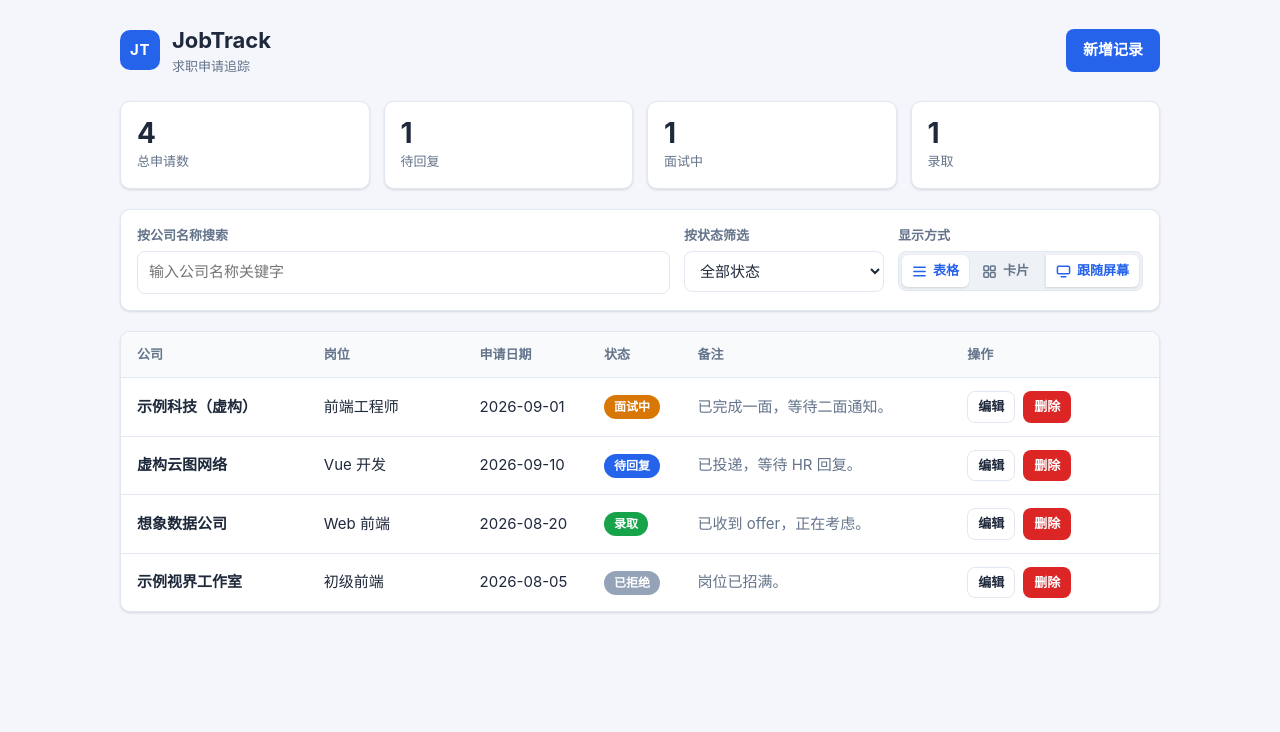
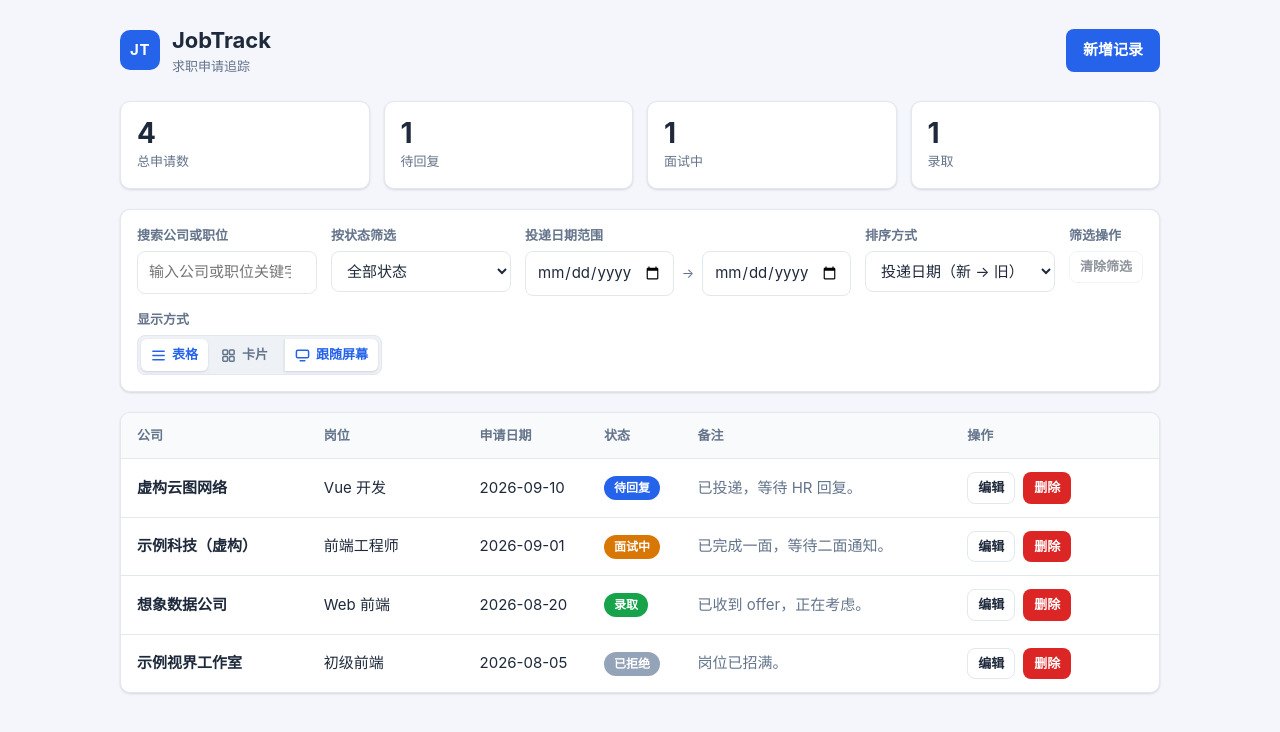
Before and after one commit to wuyanzuqieyuyan/Job-Application-Tracker, a Vue app: page / in a window 1280 px wide. Shown: the top 732 px of the page. Built offline with nearby package versions, Linux system fonts and the light colour scheme.

Commit message:
feat: advanced filters and sorting (keyword, status, date range, sort order)

```diff
--- a/src/App.vue
+++ b/src/App.vue
@@ -16,8 +16,11 @@ import type { Job } from './types'
 const {
   jobs,
   filteredJobs,
-  searchTerm,
-  statusFilter,
+  filters,
+  hasActiveFilters,
+  dateRangeError,
+  patchFilters,
+  clearFilters,
   stats,
   addJob,
   updateJob,
@@ -53,9 +56,7 @@ let toastTimer: ReturnType<typeof setTimeout> | undefined
 
 const TOAST_EXIT_MS = 180
 
-const isFiltering = computed(
-  () => searchTerm.value.trim() !== '' || statusFilter.value !== 'all',
-)
+const isFiltering = computed(() => hasActiveFilters.value)
 
 const undoRemainingMs = computed(() => undoStack.remainingMs.value)
 /** Share of the undo window left, derived from the undo stack's own clock. */
@@ -217,12 +218,13 @@ function confirmDelete() {
       <StatsBar :stats="stats" />
 
       <SearchFilter
-        :search-term="searchTerm"
-        :status-filter="statusFilter"
+        :filters="filters"
+        :has-active-filters="hasActiveFilters"
+        :date-range-error="dateRangeError"
         :view-mode="viewMode"
         :is-auto="isAuto"
-        @update:search-term="searchTerm = $event"
-        @update:status-filter="statusFilter = $event"
+        @update:filters="patchFilters"
+        @clear-filters="clearFilters"
         @update:view-preference="handleViewPreference"
       />
 
@@ -233,6 +235,7 @@ function confirmDelete() {
         :view-mode="viewMode"
         @edit="openEdit"
         @remove="pendingDelete = $event"
+        @clear-filters="clearFilters"
       />
     </main>
 
--- a/src/components/JobTable.vue
+++ b/src/components/JobTable.vue
@@ -13,6 +13,7 @@ defineProps<{
 const emit = defineEmits<{
   (e: 'edit', job: Job): void
   (e: 'remove', job: Job): void
+  (e: 'clearFilters'): void
 }>()
 </script>
 
@@ -95,7 +96,10 @@ const emit = defineEmits<{
       </template>
       <template v-else-if="isFiltering">
         <p class="empty-title">没有匹配的记录</p>
-        <p class="empty-desc">尝试更换搜索关键字或状态筛选条件。</p>
+        <p class="empty-desc">尝试调整搜索关键字、状态或日期范围。</p>
+        <button type="button" class="btn btn-sm btn-ghost empty-action" @click="emit('clearFilters')">
+          清除筛选条件
+        </button>
       </template>
       <template v-else>
         <p class="empty-title">暂无记录</p>
--- a/src/components/SearchFilter.vue
+++ b/src/components/SearchFilter.vue
@@ -1,22 +1,24 @@
 <script setup lang="ts">
-import { STATUS_LABELS, STATUS_ORDER } from '../types'
-import type { JobStatus } from '../types'
+import { STATUS_LABELS, STATUS_ORDER, SORT_LABELS } from '../types'
+import type { JobFilters, JobStatus, SortOrder } from '../types'
 import type { ViewMode, ViewPreference } from '../composables/useViewMode'
 
-defineProps<{
-  searchTerm: string
-  statusFilter: JobStatus | 'all'
+const props = defineProps<{
+  filters: JobFilters
+  hasActiveFilters: boolean
+  dateRangeError: string
   viewMode: ViewMode
   isAuto: boolean
 }>()
 
 const emit = defineEmits<{
-  (e: 'update:searchTerm', value: string): void
-  (e: 'update:statusFilter', value: JobStatus | 'all'): void
+  (e: 'update:filters', value: Partial<JobFilters>): void
+  (e: 'clearFilters'): void
   (e: 'update:viewPreference', value: ViewPreference): void
 }>()
 
 const statuses: (JobStatus | 'all')[] = ['all', ...STATUS_ORDER]
+const sortOrders: SortOrder[] = ['date-desc', 'date-asc']
 
 function labelFor(status: JobStatus | 'all'): string {
   return status === 'all' ? '全部状态' : STATUS_LABELS[status]
@@ -26,27 +28,73 @@ function labelFor(status: JobStatus | 'all'): string {
 <template>
   <section class="toolbar" aria-label="搜索与筛选">
     <div class="field field-search">
-      <label for="search">按公司名称搜索</label>
+      <label for="search">搜索公司或职位</label>
       <input
         id="search"
         type="search"
-        placeholder="输入公司名称关键字"
-        :value="searchTerm"
-        @input="emit('update:searchTerm', ($event.target as HTMLInputElement).value)"
+        placeholder="输入公司或职位关键字"
+        :value="props.filters.keyword"
+        @input="emit('update:filters', { keyword: ($event.target as HTMLInputElement).value })"
       />
     </div>
+
     <div class="field field-status">
       <label for="status">按状态筛选</label>
       <select
         id="status"
-        :value="statusFilter"
-        @change="emit('update:statusFilter', ($event.target as HTMLSelectElement).value as JobStatus | 'all')"
+        :value="props.filters.status"
+        @change="emit('update:filters', { status: ($event.target as HTMLSelectElement).value as JobStatus | 'all' })"
       >
         <option v-for="status in statuses" :key="status" :value="status">
           {{ labelFor(status) }}
         </option>
       </select>
     </div>
+
+    <div class="field field-range">
+      <span class="field-range-label" id="date-range-label">投递日期范围</span>
+      <div class="field-range-inputs" role="group" aria-labelledby="date-range-label">
+        <input
+          type="date"
+          aria-label="起始日期"
+          :value="props.filters.dateFrom"
+          @change="emit('update:filters', { dateFrom: ($event.target as HTMLInputElement).value })"
+        />
+        <span class="field-range-sep" aria-hidden="true">→</span>
+        <input
+          type="date"
+          aria-label="结束日期"
+          :value="props.filters.dateTo"
+          @change="emit('update:filters', { dateTo: ($event.target as HTMLInputElement).value })"
+        />
+      </div>
+    </div>
+
+    <div class="field field-sort">
+      <label for="sort">排序方式</label>
+      <select
+        id="sort"
+        :value="props.filters.sortOrder"
+        @change="emit('update:filters', { sortOrder: ($event.target as HTMLSelectElement).value as SortOrder })"
+      >
+        <option v-for="order in sortOrders" :key="order" :value="order">
+          {{ SORT_LABELS[order] }}
+        </option>
+      </select>
+    </div>
+
+    <div class="field field-actions">
+      <span class="field-actions-label" aria-hidden="true">筛选操作</span>
+      <button
+        type="button"
+        class="btn btn-sm btn-ghost"
+        :disabled="!props.hasActiveFilters"
+        @click="emit('clearFilters')"
+      >
+        清除筛选
+      </button>
+    </div>
+
     <div class="field field-view">
       <span id="view-toggle-label" class="field-view-label">显示方式</span>
       <div class="view-toggle" role="group" aria-labelledby="view-toggle-label">
@@ -99,5 +147,7 @@ function labelFor(status: JobStatus | 'all'): string {
         </button>
       </div>
     </div>
+
+    <p v-if="dateRangeError" class="field-error" role="alert">{{ dateRangeError }}</p>
   </section>
 </template>
--- a/src/composables/useJobs.ts
+++ b/src/composables/useJobs.ts
@@ -1,5 +1,6 @@
 import { computed, reactive, ref, watch } from 'vue'
-import type { Job, JobStatus } from '../types'
+import type { Job, JobFilters, JobStatus } from '../types'
+import { DEFAULT_FILTERS } from '../types'
 
 const STORAGE_KEY = 'jobtrack.jobs.v1'
 
@@ -91,16 +92,73 @@ watch(
   { deep: true },
 )
 
-const searchTerm = ref('')
-const statusFilter = ref<JobStatus | 'all'>('all')
+const filters = ref<JobFilters>({ ...DEFAULT_FILTERS })
 
-const filteredJobs = computed(() => {
-  const term = searchTerm.value.trim().toLowerCase()
-  return jobs.value.filter((job) => {
-    const matchesStatus = statusFilter.value === 'all' || job.status === statusFilter.value
-    const matchesCompany = term === '' || job.company.toLowerCase().includes(term)
-    return matchesStatus && matchesCompany
+/** True when the chosen date range is contradictory (start after end). */
+const dateRangeInvalid = computed(() => {
+  const { dateFrom, dateTo } = filters.value
+  return dateFrom !== '' && dateTo !== '' && dateFrom > dateTo
+})
+
+const dateRangeError = computed(() =>
+  dateRangeInvalid.value ? '起始日期不能晚于结束日期，已暂时忽略日期范围' : '',
+)
+
+const hasActiveFilters = computed(() => {
+  const f = filters.value
+  return (
+    f.keyword.trim() !== '' ||
+    f.status !== 'all' ||
+    f.dateFrom !== '' ||
+    f.dateTo !== ''
+  )
+})
+
+/**
+ * Query pipeline: keyword -> status -> date range -> sort.
+ * Always works on a copy; the reactive source array is never mutated.
+ */
+const filteredJobs = computed<Job[]>(() => {
+  const { keyword, status, dateFrom, dateTo, sortOrder } = filters.value
+  const term = keyword.trim().toLowerCase()
+  const hasFrom = dateFrom !== ''
+  const hasTo = dateTo !== ''
+  const ignoreRange = dateRangeInvalid.value
+  const from = hasFrom ? Date.parse(dateFrom) : Number.NaN
+  const to = hasTo ? Date.parse(dateTo) : Number.NaN
+
+  const matched = jobs.value.filter((job) => {
+    if (term !== '') {
+      const hitCompany = job.company.toLowerCase().includes(term)
+      const hitPosition = job.position.toLowerCase().includes(term)
+      if (!hitCompany && !hitPosition) return false
+    }
+    if (status !== 'all' && job.status !== status) return false
+    if (!ignoreRange && (hasFrom || hasTo)) {
+      const time = Date.parse(job.appliedDate)
+      // records with an unreadable date cannot be placed in a range
+      if (Number.isNaN(time)) return false
+      if (hasFrom && time < from) return false
+      if (hasTo && time > to) return false
+    }
+    return true
   })
+
+  const direction = sortOrder === 'date-asc' ? 1 : -1
+  return matched
+    .map((job, index) => ({ job, index }))
+    .sort((a, b) => {
+      const timeA = Date.parse(a.job.appliedDate)
+      const timeB = Date.parse(b.job.appliedDate)
+      const validA = !Number.isNaN(timeA)
+      const validB = !Number.isNaN(timeB)
+      // unreadable dates are always pushed to the end
+      if (validA !== validB) return validA ? -1 : 1
+      if (validA && timeA !== timeB) return (timeA - timeB) * direction
+      // stable secondary rule: keep the original insertion order
+      return a.index - b.index
+    })
+    .map((entry) => entry.job)
 })
 
 const stats = computed(() => {
@@ -195,15 +253,27 @@ export function useJobs() {
 
   function reset() {
     jobs.value = []
-    searchTerm.value = ''
-    statusFilter.value = 'all'
+    clearFilters()
+  }
+
+  /** Applies a partial filter change. */
+  function patchFilters(patch: Partial<JobFilters>) {
+    filters.value = { ...filters.value, ...patch }
+  }
+
+  /** Restores the default filters and the default sort order. */
+  function clearFilters() {
+    filters.value = { ...DEFAULT_FILTERS }
   }
 
   return {
     jobs,
     filteredJobs,
-    searchTerm,
-    statusFilter,
+    filters,
+    hasActiveFilters,
+    dateRangeError,
+    patchFilters,
+    clearFilters,
     stats,
     addJob,
     updateJob,
--- a/src/style.css
+++ b/src/style.css
@@ -173,6 +173,63 @@ textarea {
 
 .field-status {
   max-width: 200px;
+}
+
+.field-range {
+  flex: 1 1 260px;
+  min-width: 220px;
+}
+
+.field-range-label {
+  font-size: 13px;
+  font-weight: 600;
+  color: var(--text-muted);
+}
+
+.field-range-inputs {
+  display: flex;
+  align-items: center;
+  gap: 8px;
+  min-width: 0;
+}
+
+.field-range-inputs input {
+  flex: 1 1 0;
+  min-width: 0;
+}
+
+.field-range-sep {
+  flex: 0 0 auto;
+  color: var(--text-muted);
+  font-size: 13px;
+}
+
+.field-sort {
+  flex: 0 1 190px;
+  min-width: 160px;
+}
+
+.field-actions {
+  flex: 0 0 auto;
+  min-width: 0;
+}
+
+.field-actions-label {
+  font-size: 13px;
+  font-weight: 600;
+  color: var(--text-muted);
+}
+
+.field-error {
+  flex: 1 0 100%;
+  margin: 0;
+  color: var(--danger);
+  font-size: 12.5px;
+}
+
+.btn:disabled {
+  opacity: 0.5;
+  cursor: not-allowed;
 }
 
 .field-view {
@@ -437,6 +494,10 @@ textarea {
 .empty-desc {
   margin: 0;
   font-size: 14px;
+}
+
+.empty-action {
+  margin-top: 14px;
 }
 
 .overlay {
@@ -819,6 +880,18 @@ textarea {
     max-width: none;
   }
 
+  .field-range,
+  .field-sort {
+    /* in the stacked layout the flex-basis would become a height */
+    flex: 0 0 auto;
+    width: 100%;
+    max-width: none;
+  }
+
+  .field-actions {
+    width: 100%;
+  }
+
   .field-row {
     flex-direction: column;
   }
--- a/src/types.ts
+++ b/src/types.ts
@@ -17,3 +17,28 @@ export const STATUS_LABELS: Record<JobStatus, string> = {
   offer: '录取',
   rejected: '已拒绝',
 }
+
+/** Sort order for the record list, by application date. */
+export type SortOrder = 'date-desc' | 'date-asc'
+
+export const SORT_LABELS: Record<SortOrder, string> = {
+  'date-desc': '投递日期（新 → 旧）',
+  'date-asc': '投递日期（旧 → 新）',
+}
+
+/** Composable query state. Never written back to storage. */
+export interface JobFilters {
+  keyword: string
+  status: JobStatus | 'all'
+  dateFrom: string
+  dateTo: string
+  sortOrder: SortOrder
+}
+
+export const DEFAULT_FILTERS: JobFilters = {
+  keyword: '',
+  status: 'all',
+  dateFrom: '',
+  dateTo: '',
+  sortOrder: 'date-desc',
+}
```
Also changed, not shown: 2 other files (tests, documents, lock files or other folders).
